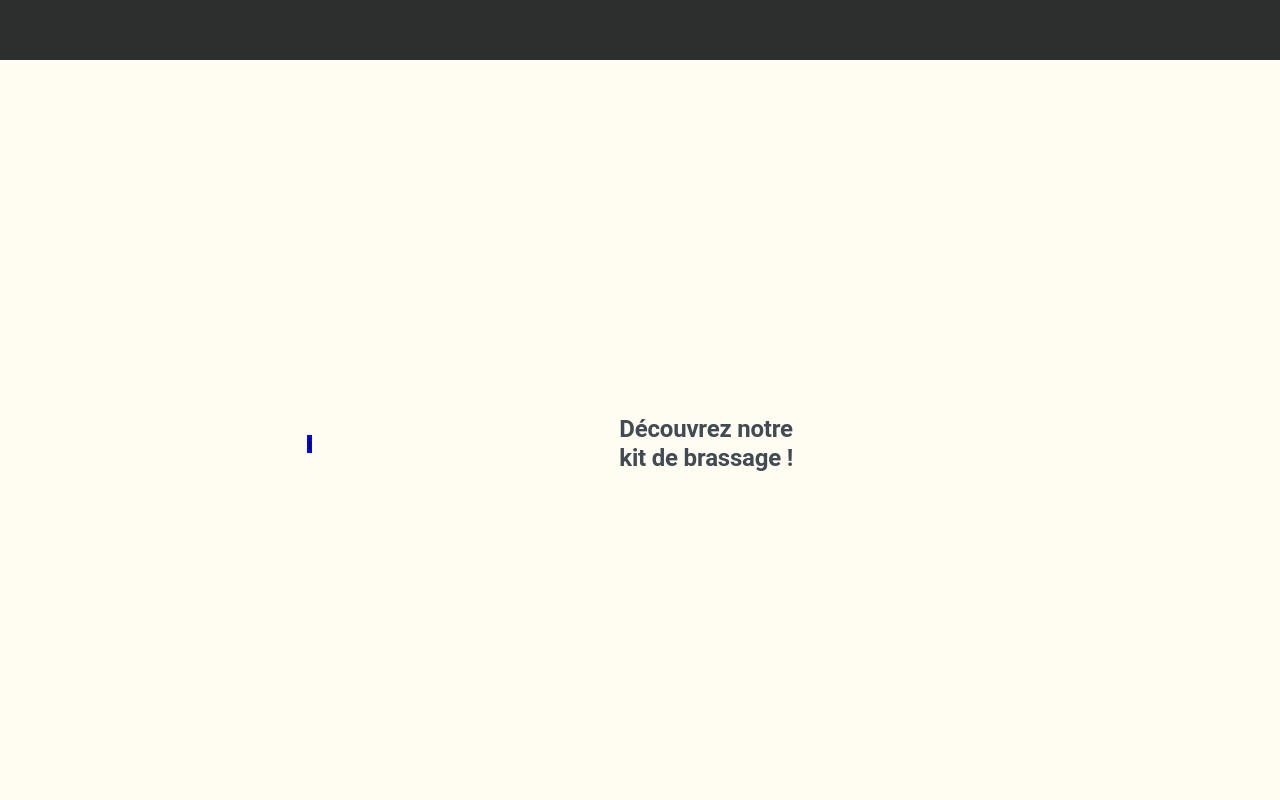
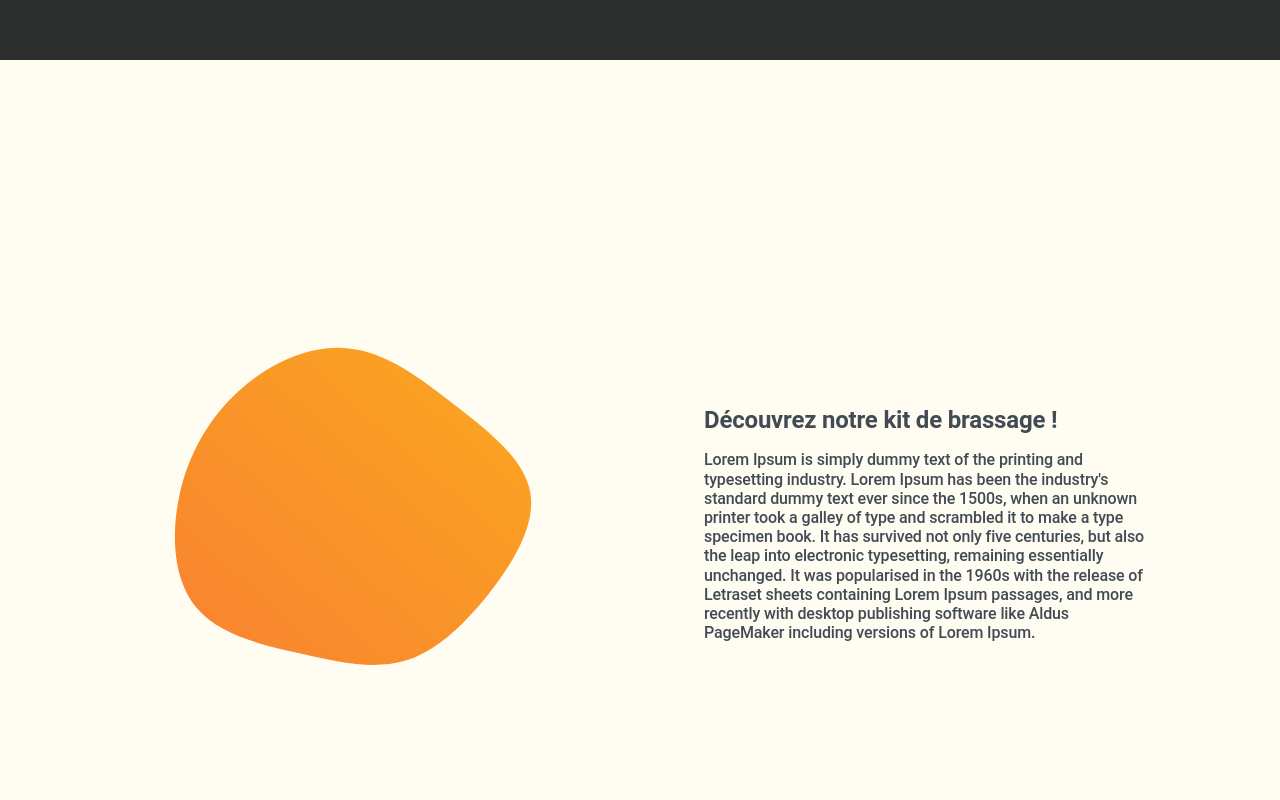
Before and after one commit to Chasmyr/BrewBuddy-Front, a React (Vite) app: page / in a window 1280 px wide. Shown: the part 740-1540 px from the top of the page. Built offline with nearby package versions, Linux system fonts and the light colour scheme.

Commit message:
added blob

```diff
--- a/src/pages/Landing.tsx
+++ b/src/pages/Landing.tsx
@@ -30,22 +30,32 @@ const LandingPage = () => {
             </Box>
             <Box sx={{
                 background: "#FFFCF2",
-                height: "80vh",
+                height: "100vh",
                 display: "flex",
                 justifyContent: "space-evenly",
                 alignItems: "center",
                 pt: 8
             }}>
-                    <Box>
-                        <Box sx={{
-                            background: "blue"
-                        }}>
-                            <p>i</p>
-                        </Box>
+                    <Box sx={{
+                        backgroundImage: "url('/assets/blob.svg')",
+                        width: "35vw",
+                        height: "100vh",
+                        backgroundRepeat: "no-repeat",
+                        backgroundPosition: "center"
+                    }}>
                     </Box>
-                    <Box>
-                        <Typography variant="h2" color="#424B54" sx={{fontSize: 24, fontWeight: 600, width: "50%"}}>
+                    <Box sx={{
+                        width: "35vw",
+                        height: "100vh",
+                        display: "flex",
+                        flexDirection: "column",
+                        justifyContent: "center"
+                    }}>
+                        <Typography variant="h2" color="#424B54" sx={{fontSize: 24, fontWeight: 600}}>
                             Découvrez notre kit de brassage !
+                        </Typography>
+                        <Typography variant="h2" color="#424B54" sx={{fontSize: 16, fontWeight: 500, mt: 2}}>
+                            Lorem Ipsum is simply dummy text of the printing and typesetting industry. Lorem Ipsum has been the industry's standard dummy text ever since the 1500s, when an unknown printer took a galley of type and scrambled it to make a type specimen book. It has survived not only five centuries, but also the leap into electronic typesetting, remaining essentially unchanged. It was popularised in the 1960s with the release of Letraset sheets containing Lorem Ipsum passages, and more recently with desktop publishing software like Aldus PageMaker including versions of Lorem Ipsum.
                         </Typography>
                     </Box>
             </Box>
@@ -54,7 +64,7 @@ const LandingPage = () => {
                 display: "flex",
                 justifyContent: "flex-end"
             }}>
-                <svg xmlns="http://www.w3.org/2000/svg" viewBox="0 0 1440 320"><path fill="#F1A500" fill-opacity="1" d="M0,160L40,165.3C80,171,160,181,240,197.3C320,213,400,235,480,240C560,245,640,235,720,224C800,213,880,203,960,181.3C1040,160,1120,128,1200,128C1280,128,1360,160,1400,176L1440,192L1440,320L1400,320C1360,320,1280,320,1200,320C1120,320,1040,320,960,320C880,320,800,320,720,320C640,320,560,320,480,320C400,320,320,320,240,320C160,320,80,320,40,320L0,320Z"></path>
+                <svg xmlns="http://www.w3.org/2000/svg" viewBox="0 0 1440 320"><path fill="#F1A500" fillOpacity="1" d="M0,160L40,165.3C80,171,160,181,240,197.3C320,213,400,235,480,240C560,245,640,235,720,224C800,213,880,203,960,181.3C1040,160,1120,128,1200,128C1280,128,1360,160,1400,176L1440,192L1440,320L1400,320C1360,320,1280,320,1200,320C1120,320,1040,320,960,320C880,320,800,320,720,320C640,320,560,320,480,320C400,320,320,320,240,320C160,320,80,320,40,320L0,320Z"></path>
                 </svg>
             </Box>
             <Box sx={{
```
Also changed, not shown: public/assets/blob.svg (renamed from src/assets/blob (6).svg).
